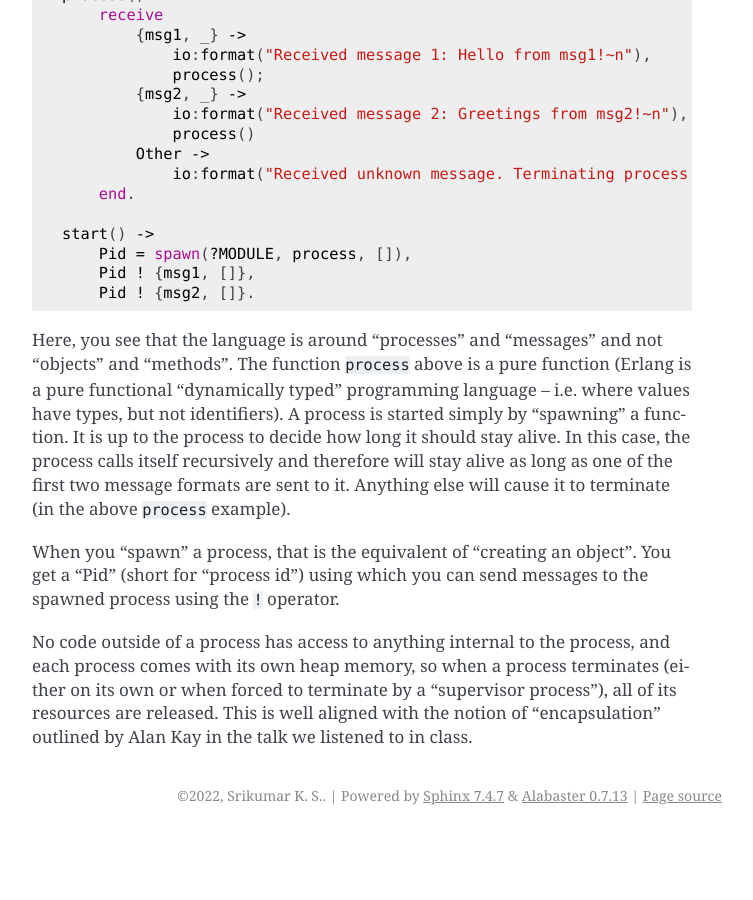
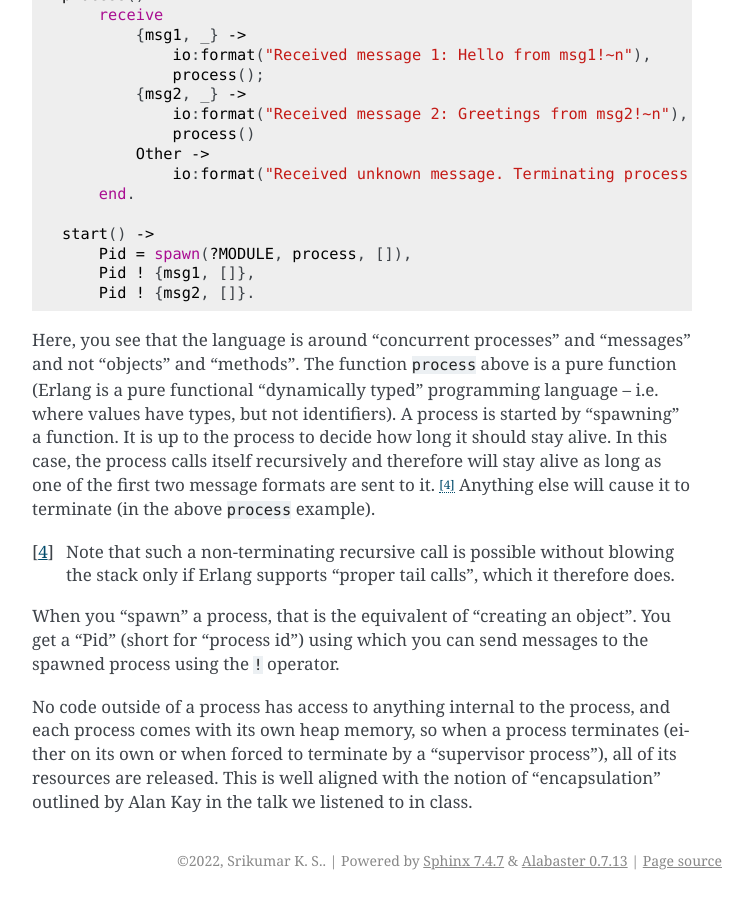
Before and after one commit to kreauniv/comp308, a Sphinx documentation site: the page built from source/dispatch.rst, in a window 1280 px wide and 900 px high, scrolled down 19580 px. Shown: the whole window, without its empty margins (388-1141 px from the left). Built offline with Sphinx 7.4.7, drawn with Linux system fonts in a browser that asks for light colours; before the commit the page ends 20415 px from its top, so only the background shows below that.

Commit message:
Added note about proper tail calls in Erlang

```diff
--- a/source/dispatch.rst
+++ b/source/dispatch.rst
@@ -983,14 +983,19 @@ the usual "Class"/"Object" language used in "traditional" OOP languages.
         Pid ! {msg1, []},
         Pid ! {msg2, []}.
 
-Here, you see that the language is around "processes" and "messages" and not
-"objects" and "methods". The function ``process`` above is a pure function
-(Erlang is a pure functional "dynamically typed" programming language -- i.e.
-where values have types, but not identifiers). A process is started simply
-by "spawning" a function. It is up to the process to decide how long it should
-stay alive. In this case, the process calls itself recursively and therefore will
-stay alive as long as one of the first two message formats are sent to it.
-Anything else will cause it to terminate (in the above ``process`` example).
+Here, you see that the language is around "concurrent processes" and "messages"
+and not "objects" and "methods". The function ``process`` above is a pure
+function (Erlang is a pure functional "dynamically typed" programming language
+-- i.e. where values have types, but not identifiers). A process is started
+by "spawning" a function. It is up to the process to decide how long it
+should stay alive. In this case, the process calls itself recursively and
+therefore will stay alive as long as one of the first two message formats are
+sent to it. [#tco]_ Anything else will cause it to terminate (in the above ``process``
+example).
+
+.. [#tco] Note that such a non-terminating recursive call is possible without
+   blowing the stack only if Erlang supports "proper tail calls", which it
+   therefore does.
 
 When you "spawn" a process, that is the equivalent of "creating an object".
 You get a "Pid" (short for "process id") using which you can send messages to
```
